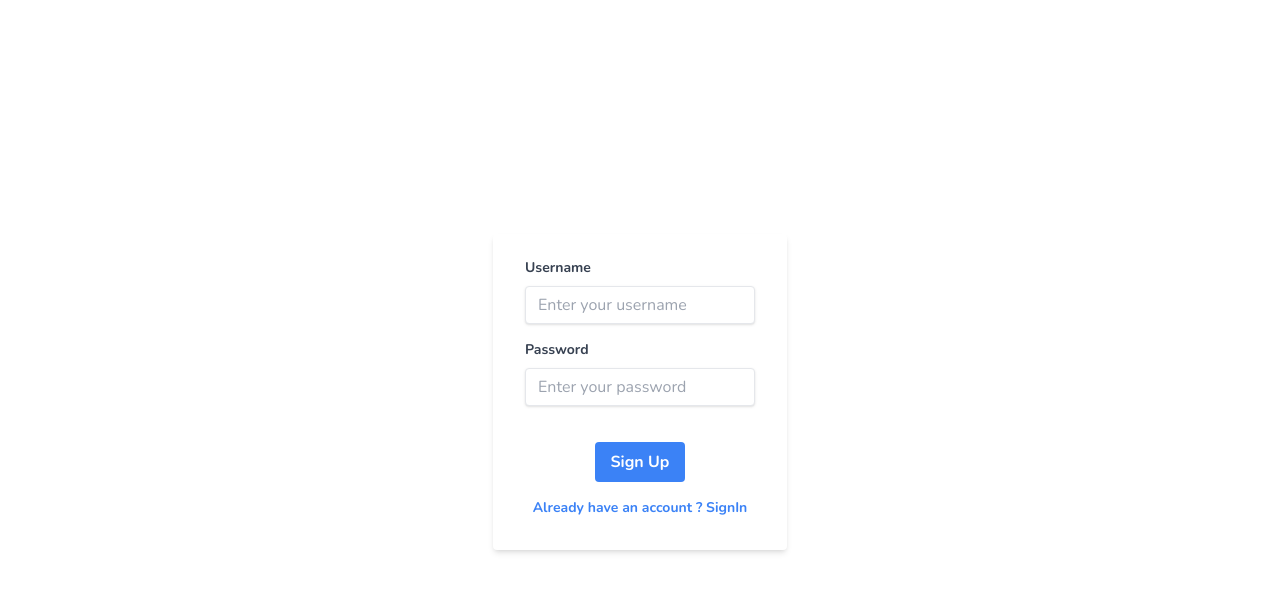
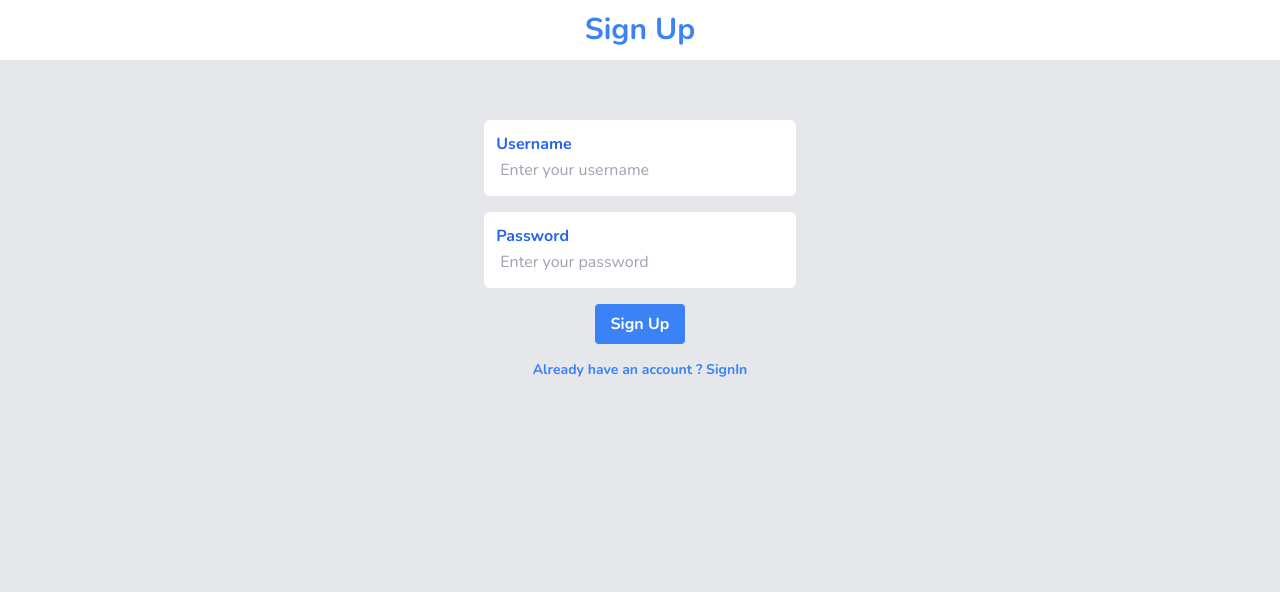
Before and after one commit to adityaa-gupta/EventManagmentApp, a Next.js app: page /auth in a window 1280 px wide. Shown: the top 592 px of the page. Built offline with nearby package versions, Linux system fonts and the light colour scheme; no server answers.

Commit message:
ui auth designed

```diff
--- a/app/auth/page.jsx
+++ b/app/auth/page.jsx
@@ -14,25 +14,33 @@ const Auth = () => {
   const handleSignIn = (e) => {
     e.preventDefault();
     signIn(username, password);
+    setUsername("");
+    setPassword("");
   };
 
   const handleSignUp = (e) => {
     e.preventDefault();
     signUp(username, password);
+    setUsername("");
+    setPassword("");
   };
 
   return (
-    <div className="flex justify-center items-center h-screen">
-      <form className="bg-white shadow-md rounded px-8 pt-6 pb-8 mb-4">
-        <div className="mb-4">
+    <div className="  ">
+      <div className="bg-white mb-5 py-3 text-center text-3xl font-bold text-blue-500 ">
+        <h1>{isLogedIn ? "Sign In" : "Sign Up"}</h1>
+      </div>
+      <div className="flex justify-center items-center ">
+        <div className="   px-3 pt-6 pb-8 m-4">
+          <div className="mb-4 p-3 bg-white rounded-md">
             <label
-            className="block text-gray-700 text-sm font-bold mb-2"
+              className="text-blue-600   font-bold mb-2"
               htmlFor="username"
             >
               Username
             </label>
             <input
-            className="shadow appearance-none border rounded w-full py-2 px-3 text-gray-700 leading-tight focus:outline-none focus:shadow-outline"
+              className=" appearance-none  w-full py-1 px-1 text-gray-700 leading-tight outline-none "
               id="username"
               type="text"
               placeholder="Enter your username"
@@ -40,15 +48,15 @@ const Auth = () => {
               onChange={(e) => setUsername(e.target.value)}
             />
           </div>
-        <div className="mb-6">
+          <div className="mb-4 p-3 bg-white rounded-md">
             <label
-            className="block text-gray-700 text-sm font-bold mb-2"
+              className="text-blue-600   font-bold mb-2"
               htmlFor="password"
             >
               Password
             </label>
             <input
-            className="shadow appearance-none border rounded w-full py-2 px-3 text-gray-700 mb-3 leading-tight focus:outline-none focus:shadow-outline"
+              className="appearance-none  w-full py-1 px-1 text-gray-700 leading-tight outline-none"
               id="password"
               type="password"
               placeholder="Enter your password"
@@ -91,7 +99,8 @@ const Auth = () => {
                 : "Create your new account"}
             </button>
           </div>
-      </form>
+        </div>
+      </div>
     </div>
   );
 };
--- a/app/globals.css
+++ b/app/globals.css
@@ -1,3 +1,6 @@
 @tailwind base;
-  @tailwind components;
-  @tailwind utilities;
+@tailwind components;
+@tailwind utilities;
+body {
+  background-color: #e5e7eb;
+}
--- a/components/EventData.jsx
+++ b/components/EventData.jsx
@@ -10,6 +10,7 @@ const EventData = ({ data }) => {
   const { user } = useAuthStore();
   //   console.log(user.uid);
   const userId = user.uid;
+  console.log(userId);
   return data.map((event) => (
     <div
       key={event.id}
```
Lines whose indentation alone changed are shown as unchanged.
